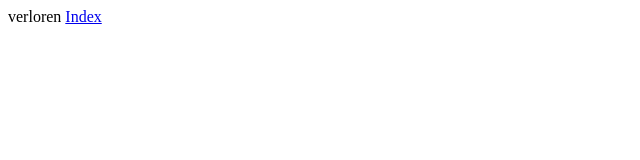
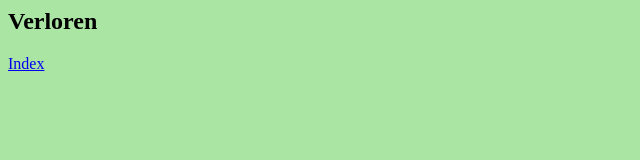
Before and after one commit to isweardownonmynansgrave/isweardownonmynansgrave.github.io, a plain HTML site: page quiz/quiz5.html in a window 1280 px wide. Shown: the whole page, without its empty margins (0-640 px from the left). Drawn offline with Linux system fonts and the light colour scheme.

Commit message:
Update quiz5.html

```diff
--- a/quiz/quiz5.html
+++ b/quiz/quiz5.html
@@ -1,9 +1,9 @@
 <html>
   <head>
-
+    <link rel="stylesheet" href="/style.css">
   </head>
   <body>
-    verloren
+     <div style="width: 100%;margin: auto;"><h2>Verloren</h2></div>
      <a href="/index.html">Index</a>
   </body>
 </html>
```
